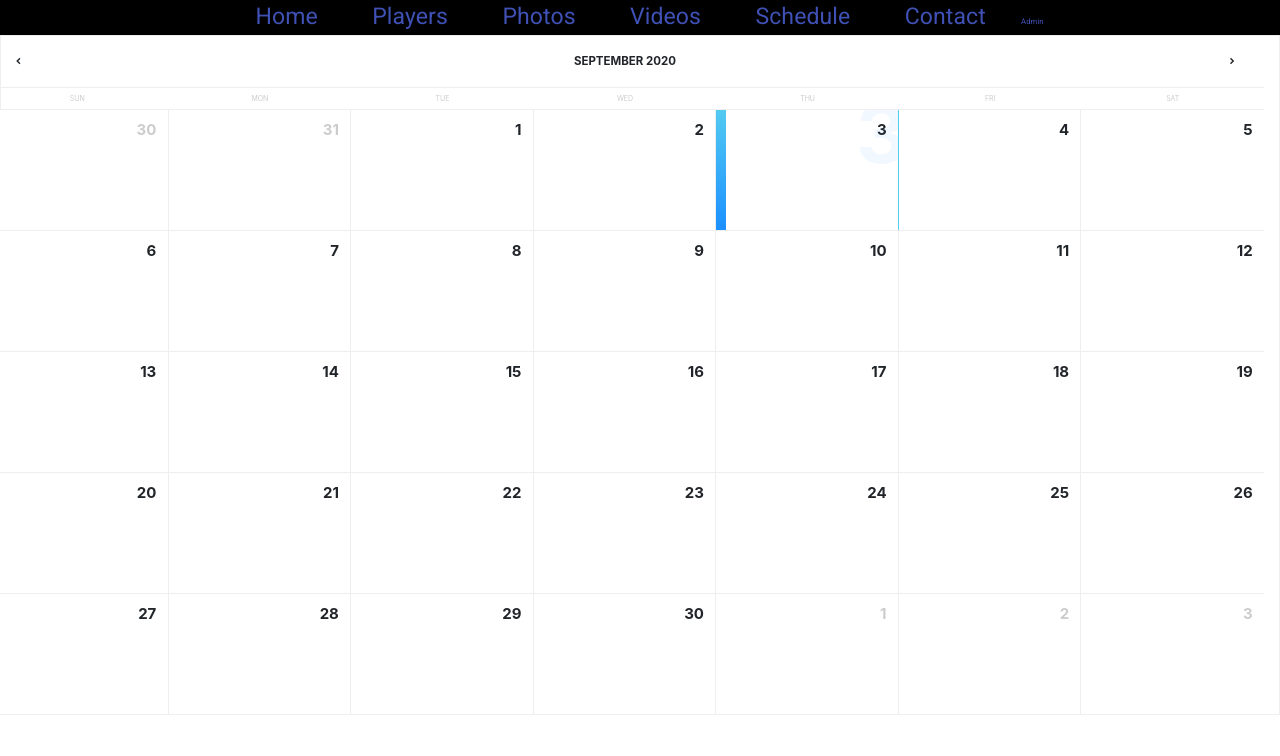
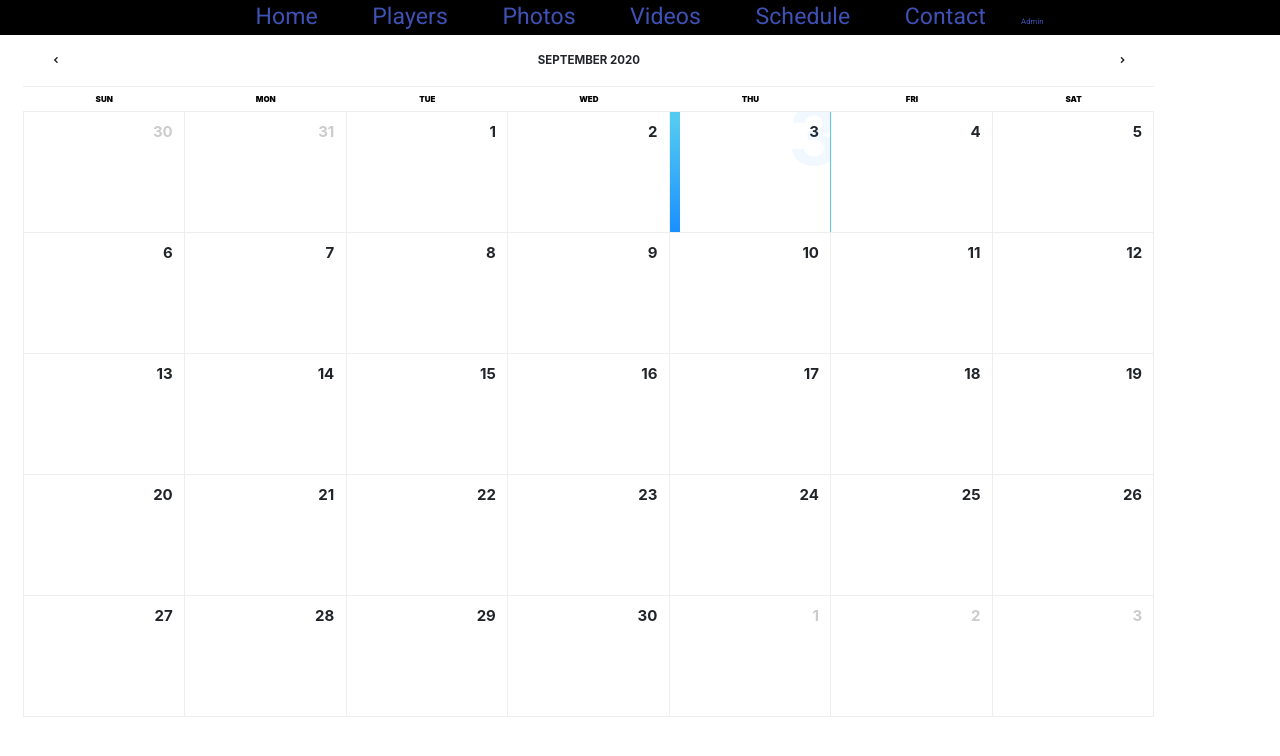
Before and after one commit to AdamHoffma/softball_stats, a React (Create React App) app in the folder client/: page /calendar in a window 1280 px wide. Shown: the top 756 px of the page. Built offline with nearby package versions, Linux system fonts and the light colour scheme; no server answers.

Commit message:
removed restricted for now, need to figure out that authentication bug, gave the calendar view some padding

```diff
--- a/client/src/Components/calendar/addToCalendar.js
+++ b/client/src/Components/calendar/addToCalendar.js
@@ -14,7 +14,7 @@ const AddToCalendar = props => {
 
     const postEvent = () => {
         props.addEvent(newEvent)
-        window.reload()
+        // window.reload()
     }
 
     return (
--- a/client/src/Components/calendar/calendar.css
+++ b/client/src/Components/calendar/calendar.css
@@ -83,7 +83,7 @@ main {
   display: flex;
   flex-direction: row;
   flex-wrap: wrap;
-  width: 100%;
+  width: 94%;
 }
 
 .row-middle {
@@ -117,9 +117,10 @@ main {
 .calendar {
   display: block;
   position: relative;
-  width: 100%;
+  width: 94%;
   background: var(--neutral-color);
-  border: 1px solid var(--border-color);
+  /* border: 1px solid var(--border-color);  */
+  margin: auto
 }
 
 .calendar .header {
@@ -151,9 +152,9 @@ main {
 
 .calendar .days {
   text-transform: uppercase;
-  font-weight: 400;
-  color: var(--text-color-light);
-  font-size: 70%;
+  font-weight: 1000;
+  color: black;
+  font-size: 80%;
   padding: .75em 0;
   border-bottom: 1px solid var(--border-color);
 }
@@ -166,6 +167,10 @@ main {
   cursor: pointer;
   background: var(--neutral-color);
   transition: 0.25s ease-out;
+}
+
+.calendar .body .cell:first-child {
+  border-left: 1px solid var(--border-color);
 }
 
 .calendar .body .cell:hover {
@@ -183,13 +188,13 @@ main {
   border-bottom: 1px solid var(--border-color);
 }
 
-.calendar .body .row:last-child {
+/* .calendar .body .row:last-child {
   border-bottom: none;
 }
 
 .calendar .body .cell:last-child {
   border-right: none;
-}
+} */
 
 .calendar .body .cell .number {
   position: absolute;
--- a/client/src/redux/actions.js
+++ b/client/src/redux/actions.js
@@ -89,8 +89,8 @@ export const editPlayer = (player_id, values) => dispatch => {
 export const GET_EVENT= "GET_EVENT"
 
 export const getEvent = () => dispatch => {
-    axios
-        .get("https://softballpage.herokuapp.com/api/schedule")
+    axiosWithAuth()
+        .get("/api/schedule")
         .then(res => {
             dispatch({type: GET_EVENT, payload: res.data})
         })
@@ -100,7 +100,7 @@ export const ADD_EVENT = "ADD_EVENT"
 
 export const addEvent = newEvent => dispatch => {
     axiosWithAuth()
-        .post("https://softballpage.herokuapp.com/api/schedule", newEvent)
+        .post("/api/schedule", newEvent)
         .then(res => {
             dispatch({type: ADD_EVENT, payload: res.data})
             window.alert("Event added")
--- a/client/src/utils/axiosWithAuth.js
+++ b/client/src/utils/axiosWithAuth.js
@@ -9,6 +9,7 @@ export const axiosWithAuth = () => {
 
     if (currentUrl === "http://localhost:3000/") {
         baseURL = "http://localhost:5000"
+        console.log("baseurl", baseURL)
     } else if (currentUrl === "https://elitexbandits.com/") {
         baseURL = "https://softballpage.herokuapp.com/"
     }
```
